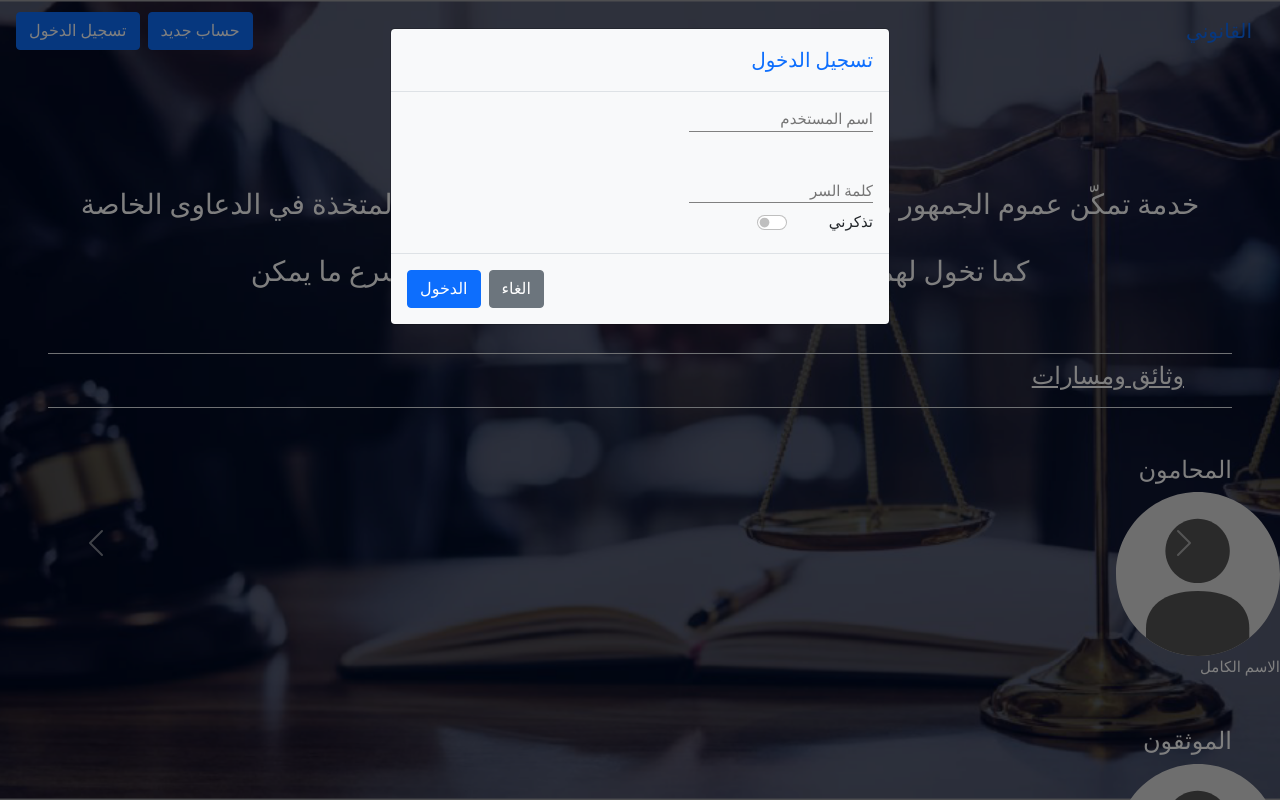
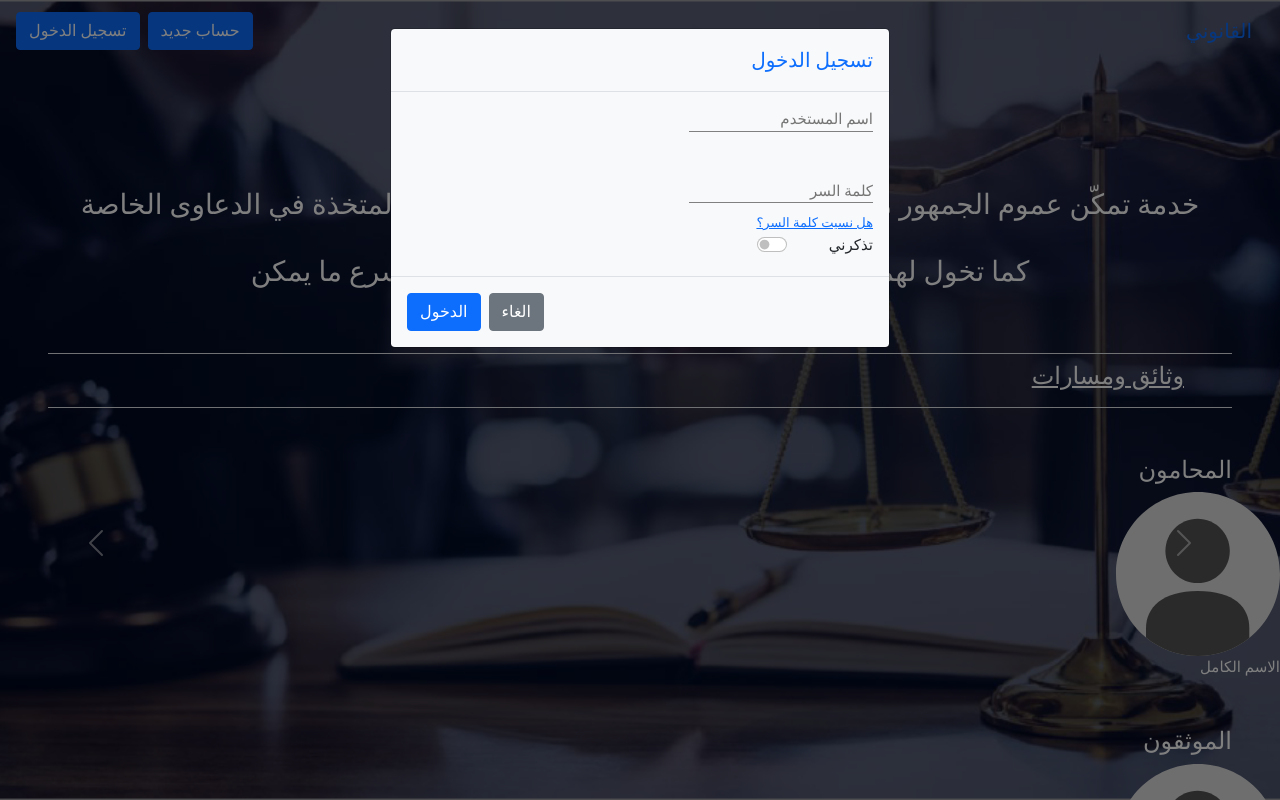
Before and after one commit to soumia-elyakni/Qanuny, a PHP site: the page made by index.php in a window 1280 px wide, after a click on "تسجيل الدخول". Run offline with PHP 8.4, Linux system fonts and the light colour scheme; some libraries are stand-ins or nearby versions.

Commit message:
motpasseoublié

```diff
--- a/views/includes/navbar.php
+++ b/views/includes/navbar.php
@@ -42,9 +42,10 @@
                         <input type="text" placeholder="اسم المستخدم" class="mb-5 text-secondary bg-light" style="border : none; border-bottom: grey solid 1px ;"></br>
 
                         <input type="text" placeholder="كلمة السر" class="mb-2 text-secondary bg-light" style="border : none; border-bottom: grey solid 1px ;"></br>
+                        <a href="#" class="" style="font-size: 13px ;">هل نسيت كلمة السر؟</a>
                         <div class="form-check form-switch w-25">
-                          <label class="form-check-label text-dark" for="flexSwitchCheckDefault">تذكرني</label>
                           <input class="form-check-input" type="checkbox" id="flexSwitchCheckDefault">
+                          <label class="form-check-label text-dark " for="flexSwitchCheckDefault">تذكرني</label>
                         </div>
 
                    </form>
```
